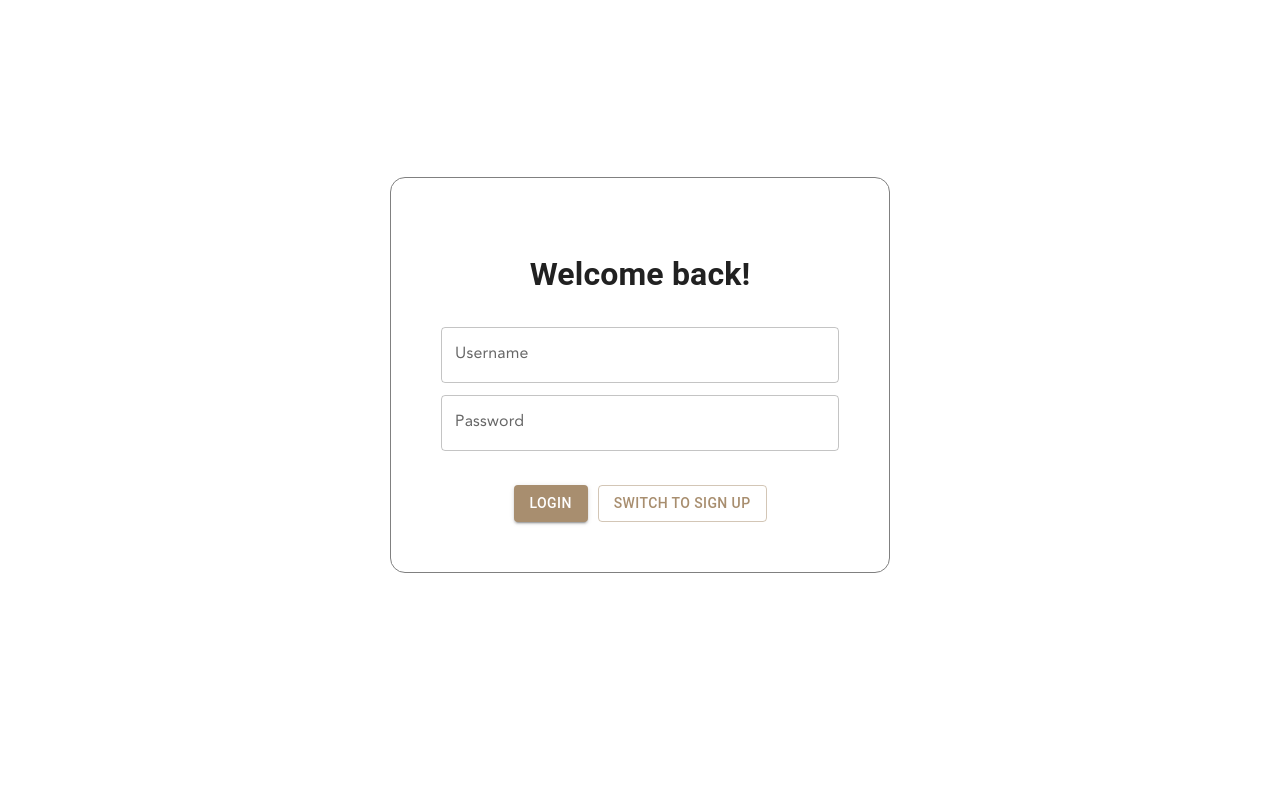
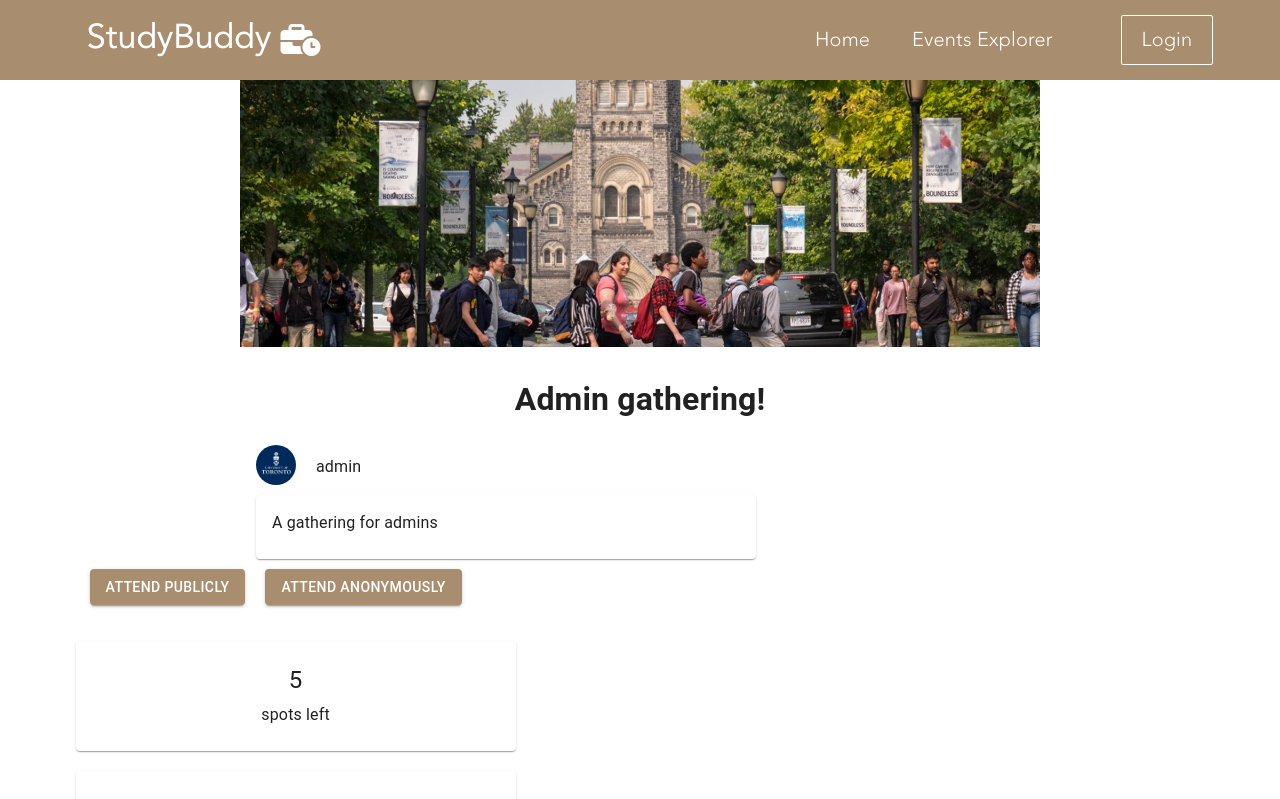
Before and after one commit to mikharas/studybuddy, a React (Create React App) app: page /event-dashboard/1 in a window 1280 px wide. Shown: the top 799 px of the page. Built offline with nearby package versions, Linux system fonts and the light colour scheme.

Commit message:
feat(user authentication): users that are not logged in can still view events
Unauthenticated users can browse events and view the homepage

```diff
--- a/src/App.js
+++ b/src/App.js
@@ -18,10 +18,10 @@ function App({ isLoggedIn }) {
     <CssBaseline>
       <ThemeProvider theme={theme}>
         <div className="App">
-          {isLoggedIn ? (
           <Router>
             <Navbar />
             <Switch>
+              <Route exact path="/login" component={() => <Auth />} />
               <Route exact path="/" component={() => <HomePage />} />
               <Route
                 exact
@@ -42,9 +42,6 @@ function App({ isLoggedIn }) {
               />
             </Switch>
           </Router>
-          ) : (
-            <Auth />
-          )}
         </div>
       </ThemeProvider>
     </CssBaseline>
--- a/src/components/navbar/Navbar.js
+++ b/src/components/navbar/Navbar.jsx
@@ -1,7 +1,8 @@
-import React, { useContext, useState, useEffect } from 'react';
+import React, { useState, useEffect } from 'react';
 import { makeStyles } from '@mui/styles';
-import { Link } from 'react-router-dom';
-import { Typography } from '@mui/material';
+import { Link, Redirect } from 'react-router-dom';
+import { IconButton, Typography } from '@mui/material';
+import PersonIcon from '@mui/icons-material/Person';
 import { Button } from './Button';
 import './navbar.css';
 
@@ -9,11 +10,20 @@ const useStyle = makeStyles((theme) => ({
   navbar: {
     background: theme.palette.primary.main,
   },
+  profileIcon: {
+    color: 'white',
+  },
+  profileIconButton: {
+    marginRight: theme.spacing(3),
+  },
+  whiteText: {
+    textDecoration: 'none',
+    color: 'white',
+  },
 }));
 
-function Navbar({ logout }) {
+function Navbar({ logout, isLoggedIn }) {
   const classes = useStyle();
-  const handleLogout = () => logout();
   const [click, setClick] = useState(false);
   const [button, setButton] = useState(true);
 
@@ -60,24 +70,28 @@ function Navbar({ logout }) {
                 <Typography variant="h6">Events Explorer</Typography>
               </Link>
             </li>
-            <li className="nav-item">
-              <Link
-                to="/profile"
-                className="nav-links"
-                onClick={closeMobileMenu}
-              >
-                <Typography variant="h6">Profile</Typography>
+          </ul>
+          {isLoggedIn ? (
+            <>
+              <div className={classes.profileIconButton}>
+                <IconButton>
+                  <Link to="/profile">
+                    <PersonIcon
+                      fontSize="large"
+                      className={classes.profileIcon}
+                    />
+                  </Link>
+                </IconButton>
+              </div>
+              <Button buttonStyle="btn--outline" onClick={logout}>
+                <Typography variant="h6">Logout</Typography>
+              </Button>
+            </>
+          ) : (
+            <Button buttonStyle="btn--outline">
+              <Link to="/login" className={classes.whiteText}>
+                <Typography variant="h6">Login</Typography>
               </Link>
-            </li>
-            <li>
-              <Link to="/" className="nav-links-mobile" onClick={handleLogout}>
-                Logout
-              </Link>
-            </li>
-          </ul>
-          {button && (
-            <Button buttonStyle="btn--outline" onClick={handleLogout}>
-              <Typography variant="h6">Logout</Typography>
             </Button>
           )}
         </div>
--- a/src/components/navbar/index.js
+++ b/src/components/navbar/index.js
@@ -1,5 +1,5 @@
 import { connect } from 'react-redux';
-import { logout } from '../../actions/authActions';
+import { login, logout } from '../../actions/authActions';
 import Navbar from './Navbar';
 
 const mapStateToProps = (state) => ({
@@ -7,4 +7,4 @@ const mapStateToProps = (state) => ({
   user: state.auth.user,
 });
 
-export default connect(mapStateToProps, { logout })(Navbar);
+export default connect(mapStateToProps, { login, logout })(Navbar);
--- a/src/reducers/eventsReducer.js
+++ b/src/reducers/eventsReducer.js
@@ -8,7 +8,7 @@ const initialData = [
     host: 'admin',
     location: 'bahen',
     maxSpots: 5,
-    date: 1,
+    date: 'OCT 5 @8PM',
     attendees: [],
   },
   {
@@ -18,7 +18,7 @@ const initialData = [
     host: 'user',
     location: 'campus',
     maxSpots: 5,
-    date: 2,
+    date: 'OCT 15 @5AM',
     attendees: [],
   },
   {
@@ -28,7 +28,7 @@ const initialData = [
     host: 'admin',
     location: 'bahen',
     maxSpots: 5,
-    date: 1,
+    date: 'OCT 10 @9PM',
     attendees: [],
   },
 ];
--- a/src/views/Auth/Auth.jsx
+++ b/src/views/Auth/Auth.jsx
@@ -1,6 +1,7 @@
 import React, { useState } from 'react';
 import { Button, TextField, FormControlLabel, Checkbox } from '@mui/material';
 import { css } from '@emotion/css';
+import { Redirect } from 'react-router-dom';
 
 const InputBox = ({ label, value, handleChange }) => (
   <TextField
@@ -38,6 +39,10 @@ const Auth = ({ isLoggedIn, login, register }) => {
       register(username, password, isAdmin);
     }
   };
+
+  if (isLoggedIn) {
+    return <Redirect to="/" />;
+  }
 
   return (
     <div
--- a/src/views/EventDashboard/EventDashboard.jsx
+++ b/src/views/EventDashboard/EventDashboard.jsx
@@ -16,6 +16,7 @@ import hostIcon from './uoft.png';
 const EventDashboard = ({
   eventID,
   user,
+  isLoggedIn,
   getEvent,
   addAttendee,
   removeAttendee,
@@ -34,13 +35,17 @@ const EventDashboard = ({
   const refreshEvent = () => {
     const refreshedEvent = getEvent(eventID);
     setEvent({ ...refreshedEvent });
-    setIsAttending(refreshedEvent.attendees.includes(user.username));
+    if (isLoggedIn) {
+      setIsAttending(refreshedEvent.attendees.includes(user.username));
+    }
   };
 
   useEffect(() => refreshEvent(), []);
 
   const toggleAttending = () => {
-    if (!isAttending) {
+    if (!isLoggedIn) {
+      alert('You must log in to perform this action.');
+    } else if (!isAttending) {
       addAttendee(eventID, user.username);
     } else {
       removeAttendee(eventID, user.username);
--- a/src/views/EventsExplorer/index.js
+++ b/src/views/EventsExplorer/index.js
@@ -1,5 +1,4 @@
 import { connect } from 'react-redux';
-import { addAttendee, removeAttendee } from '../../actions/eventsActions';
 import EventsExplorer from './EventsExplorer';
 
 const mapStateToProps = (state) => ({
```
Also changed, not shown: src/components/navbar/button.css (indentation only), 1 other file (tests, documents, lock files or other folders). Lines whose indentation alone changed are shown as unchanged.
